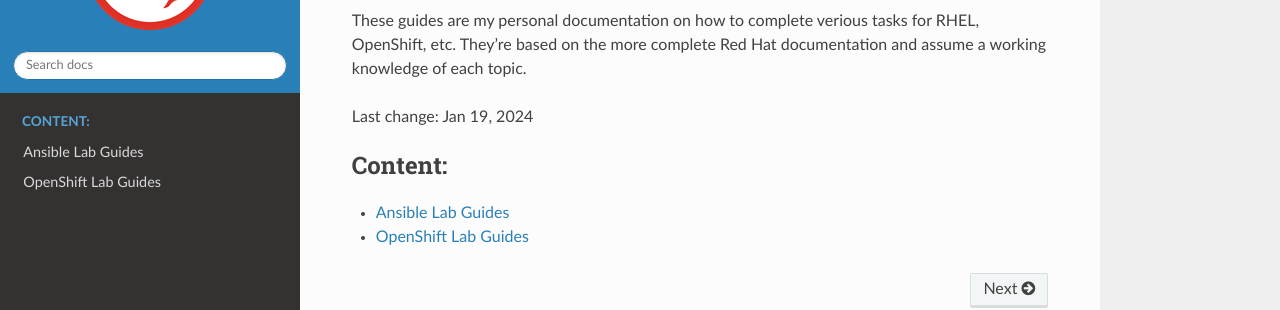
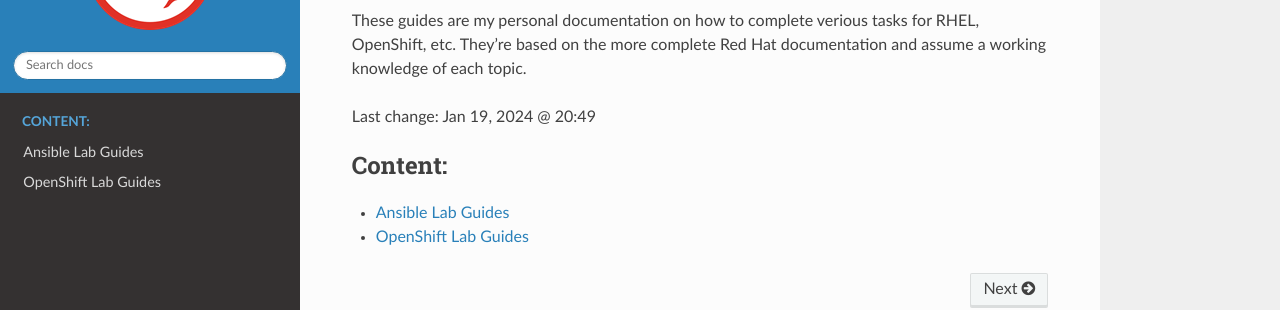
Before and after one commit to vtog/labGuides, a Sphinx documentation site: the page built from source/index.rst, in a window 1280 px wide. Shown: the part 151-461 px from the top of the page. Built offline with Sphinx 7.4.7 and the Read the Docs theme 2.0.0, drawn with Linux system fonts in a browser that asks for light colours; pages that are not in the unit, such as notebooks, are missing from menus; some of the changed lines change nothing that is shown.

Commit message:
changed time stamp format

```diff
--- a/source/conf.py
+++ b/source/conf.py
@@ -10,6 +10,7 @@
 copyright = "2023, Vince Tognaci"
 author = "Vince Tognaci"
 release = "main"
+today_fmt = "%b %d, %Y @ %H:%M"
 
 # -- General configuration ---------------------------------------------------
 # https://www.sphinx-doc.org/en/master/usage/configuration.html#general-configuration
```
